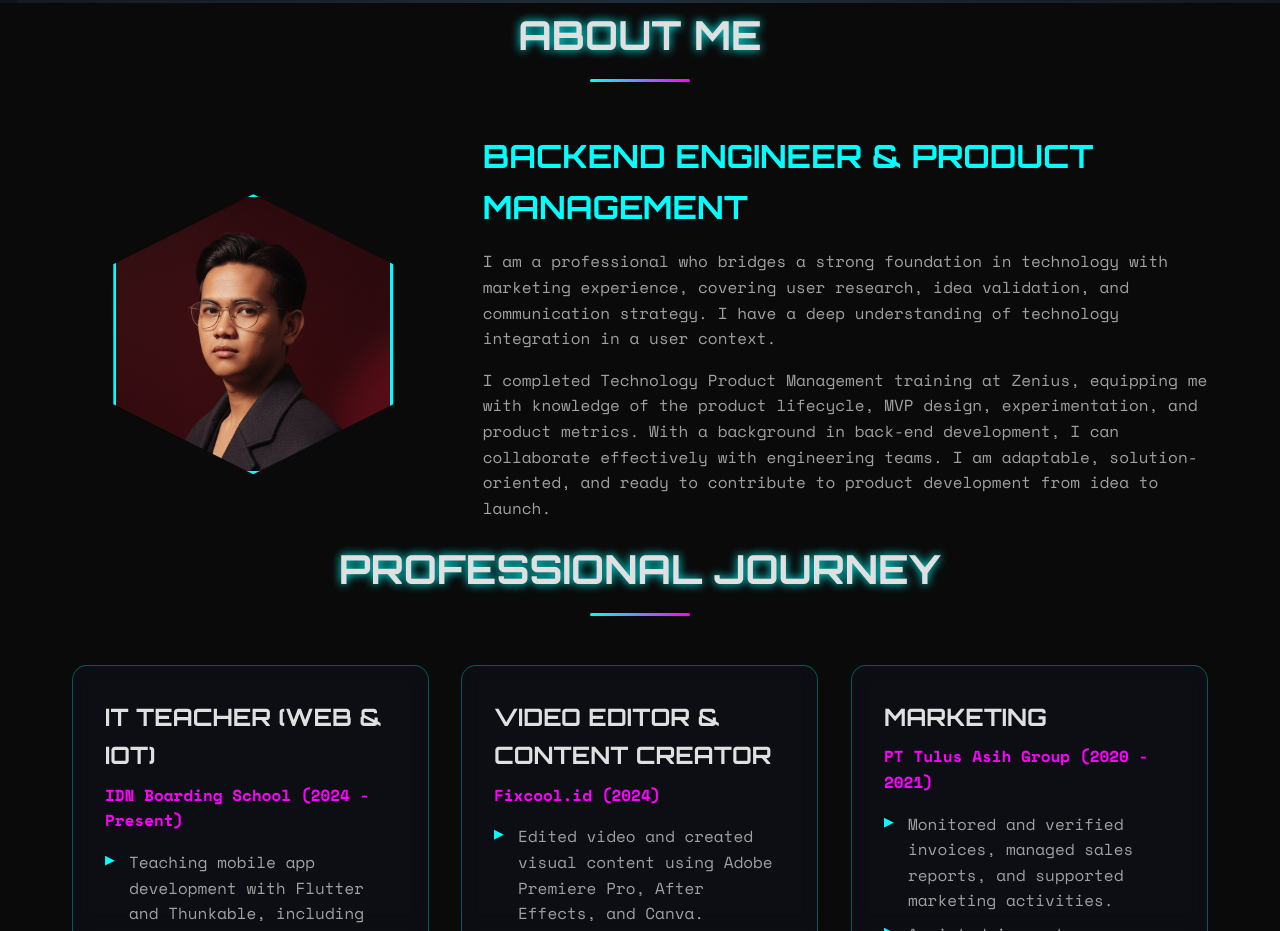
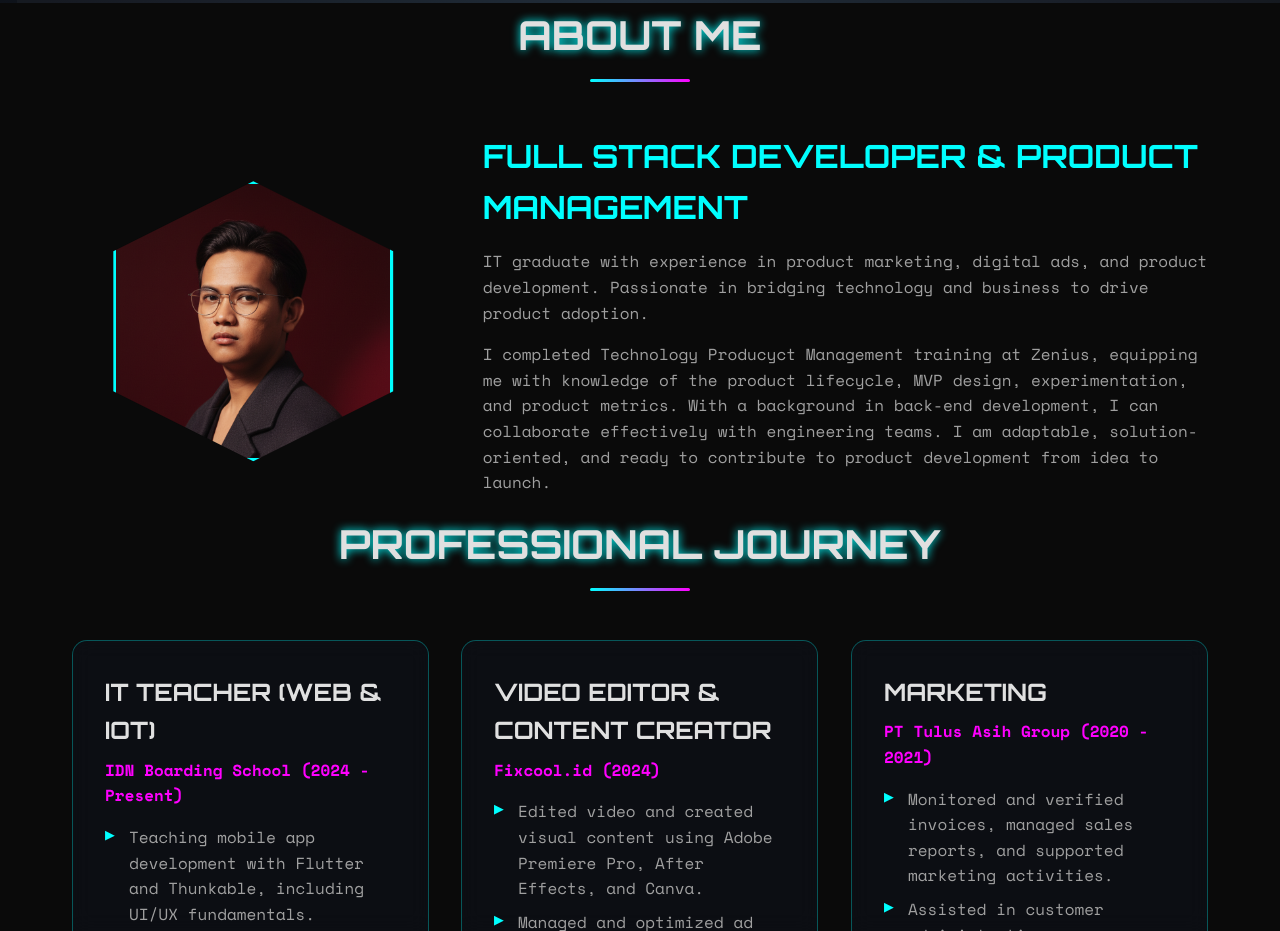
Before and after one commit to taryanaa/Portofolio-Taryana, a plain HTML site: page index.html in a window 1280 px wide. Shown: the part 797-1728 px from the top of the page. Drawn offline with nearby package versions, Linux system fonts and the light colour scheme; grey boxes are pictures that could not be loaded.

Commit message:
Change job title and modify personal description
Updated job title and refined personal description.

```diff
--- a/index.html
+++ b/index.html
@@ -19,8 +19,7 @@
 
     <style>
         /* ------------------- */
-        /* CUSTOMIZATION VARIABLES - Cyberpunk Theme */
-        /* ------------------- */
+
         :root {
             --bg-primary: #0a0a0a;
             --bg-secondary: rgba(13, 17, 23, 0.7);
@@ -666,12 +665,12 @@
                     <div class="hexagon" style="background-image: url('poto.png');"></div>
                 </div>
                 <div data-aos="fade-left">
-                    <h3>Backend Engineer & Product Management</h3>
+                    <h3>Full Stack Developer & Product Management</h3>
                     <p>
-                        I am a professional who bridges a strong foundation in technology with marketing experience, covering user research, idea validation, and communication strategy. I have a deep understanding of technology integration in a user context.
+                       IT graduate with experience in product marketing, digital ads, and product development. Passionate in bridging technology and business to drive product adoption.
                     </p>
                     <p>
-                        I completed Technology Product Management training at Zenius, equipping me with knowledge of the product lifecycle, MVP design, experimentation, and product metrics. With a background in back-end development, I can collaborate effectively with engineering teams. I am adaptable, solution-oriented, and ready to contribute to product development from idea to launch.
+                        I completed Technology Producyct Management training at Zenius, equipping me with knowledge of the product lifecycle, MVP design, experimentation, and product metrics. With a background in back-end development, I can collaborate effectively with engineering teams. I am adaptable, solution-oriented, and ready to contribute to product development from idea to launch.
                     </p>
                 </div>
             </div>
```
